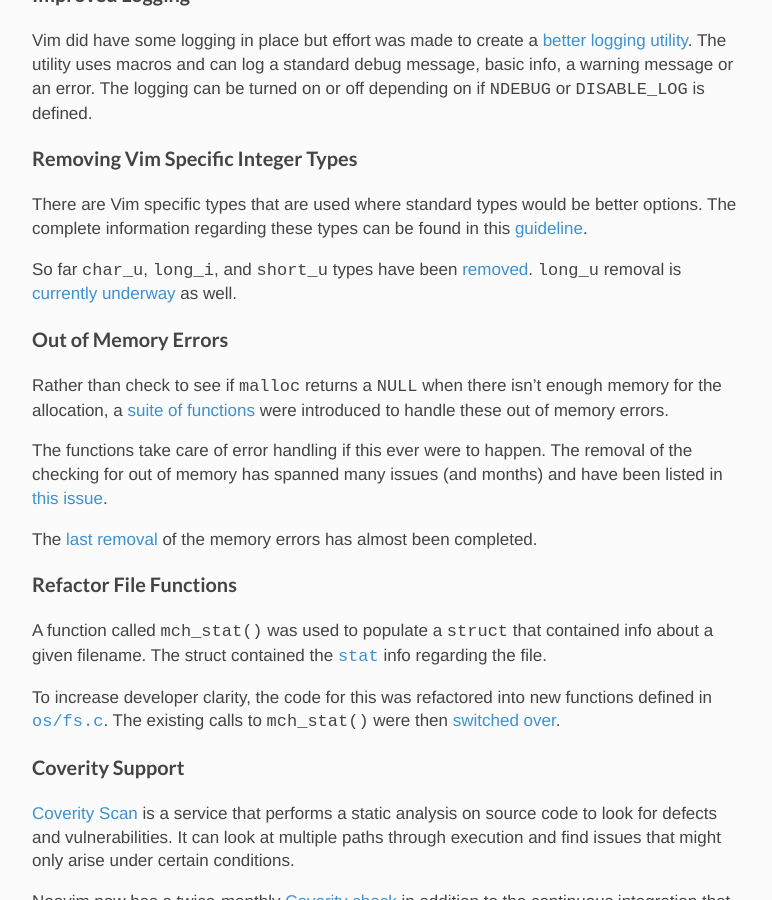
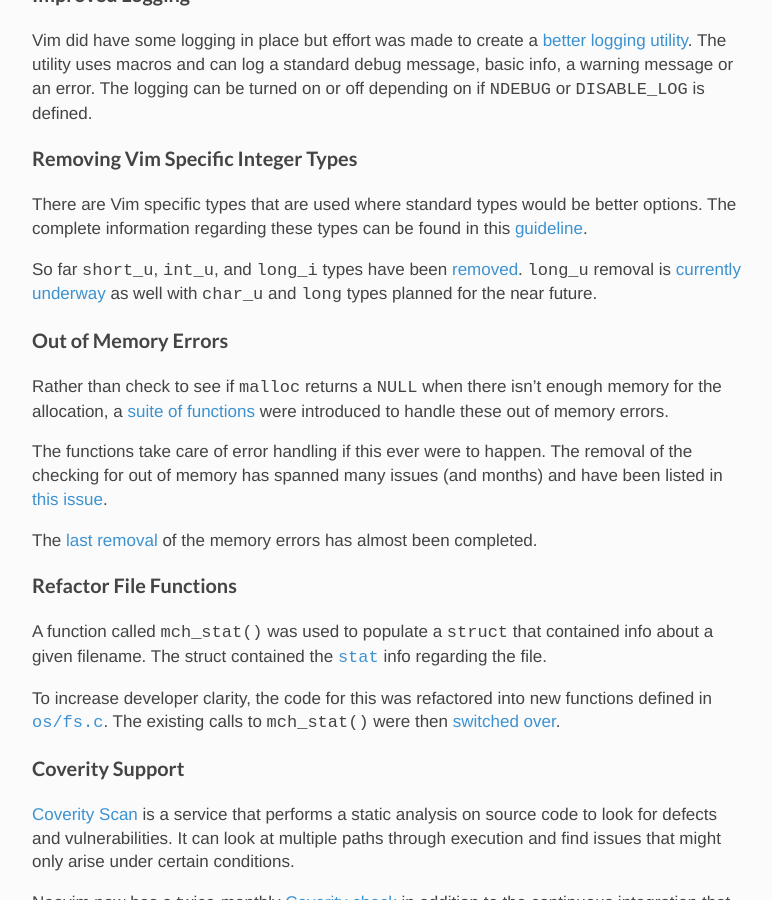
Before and after one commit to neovim/neovim.github.io, a Jekyll site: the page built from _posts/2014-06-06-june-newsletter.md, in a window 1280 px wide and 900 px high, scrolled down 2119 px. Shown: the whole window, without its empty margins (32-804 px from the left). Built offline with Jekyll 4.4.1, drawn with Linux system fonts in a browser that asks for light colours; nearby versions of some CDN libraries; comment, search, counter and statistics services are not loaded.

Commit message:
Third attempt at fixing up integer types

```diff
--- a/_posts/2014-06-06-june-newsletter.md
+++ b/_posts/2014-06-06-june-newsletter.md
@@ -105,8 +105,9 @@
 options. The complete information regarding these types can be found in this
 [guideline][int-guideline].
 
-So far `char_u`, `long_i`, and `short_u` types have been [removed][pr656].
-`long_u` removal is [currently underway][pr757] as well.
+So far `short_u`, `int_u`, and `long_i` types have been [removed][pr656].
+`long_u` removal is [currently underway][pr757] as well with `char_u` and `long`
+types planned for the near future.
 
 ### Out of Memory Errors
 
```
